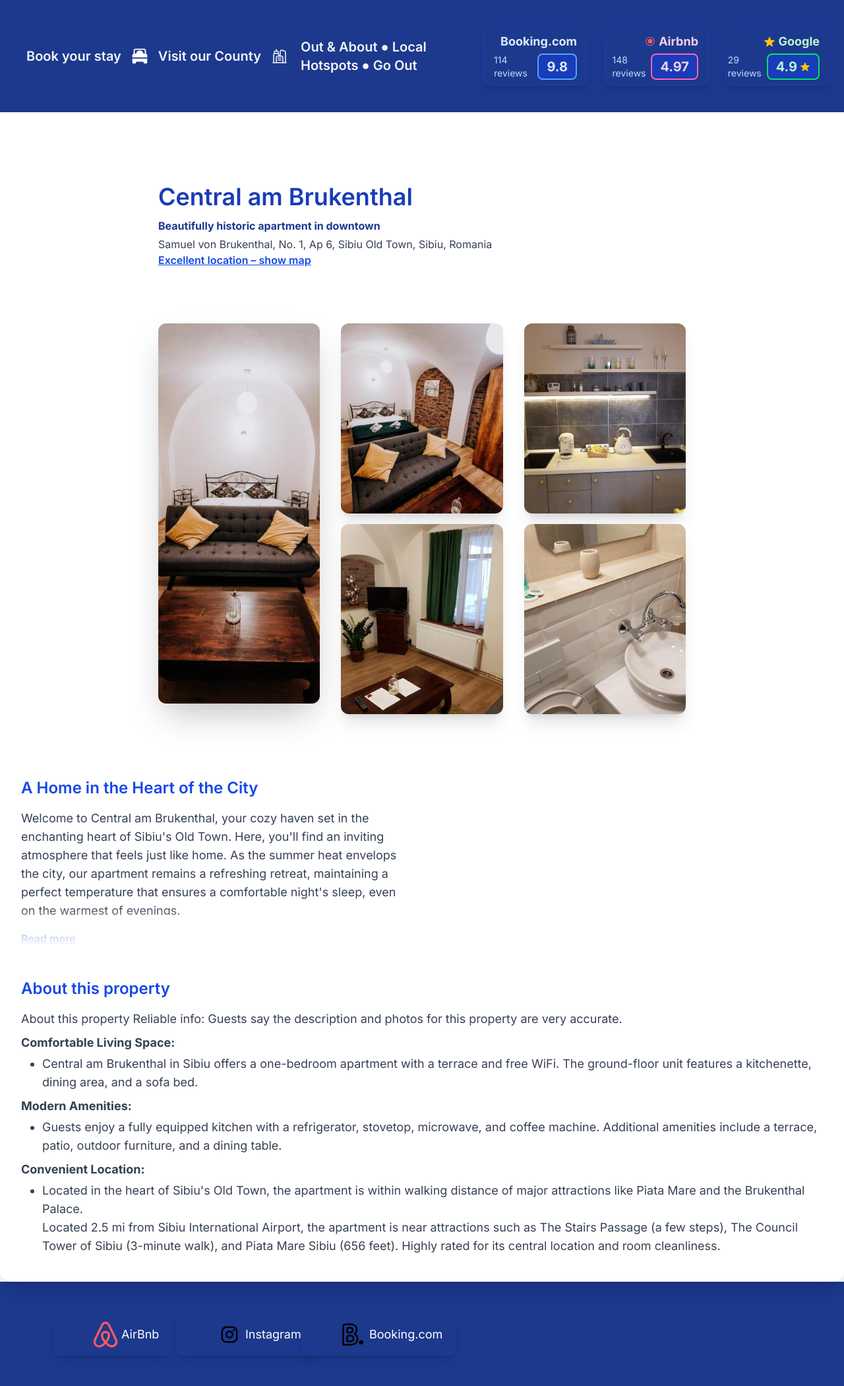
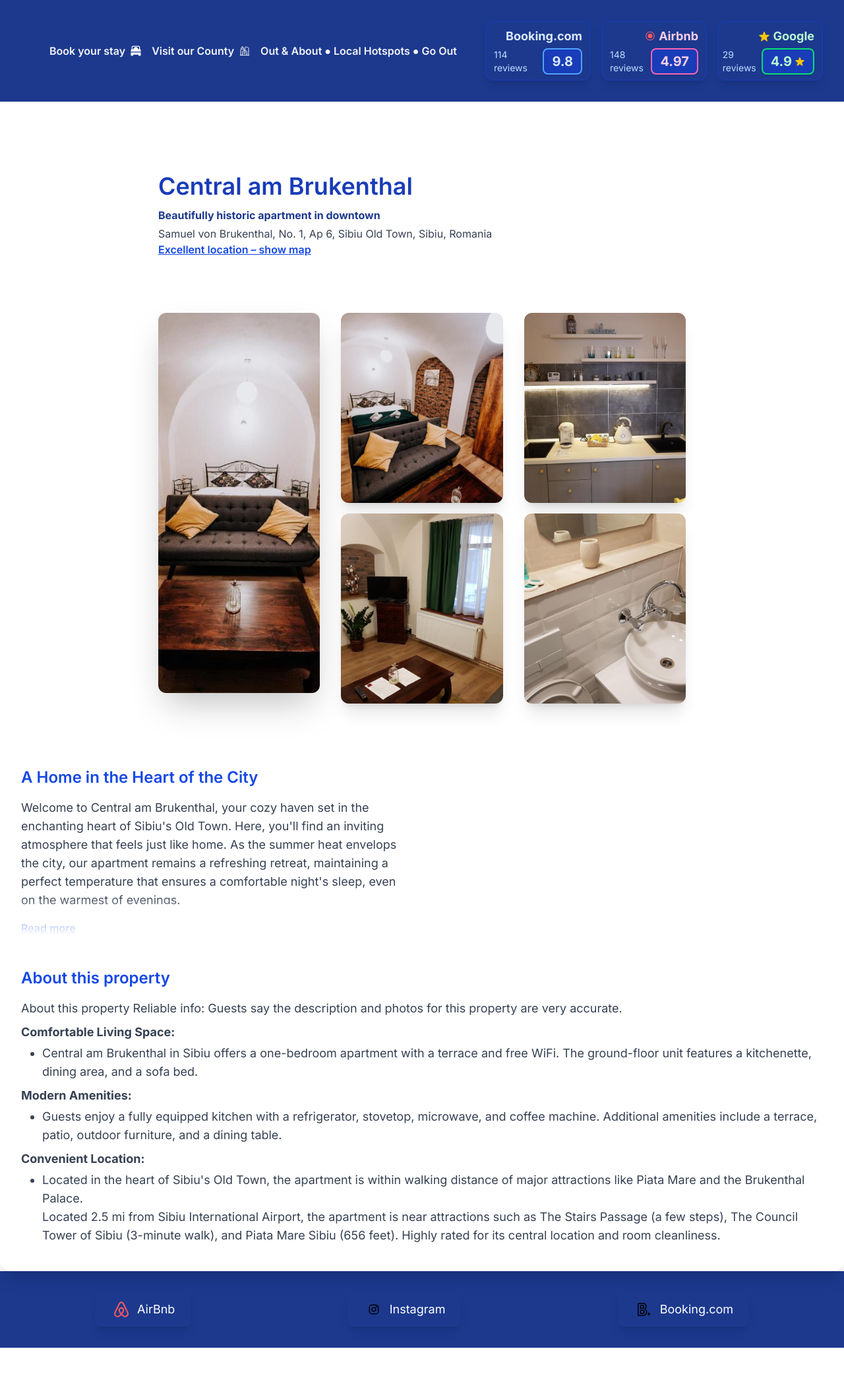
Before and after one commit to aldamacus/my-vercel-application, a Next.js app: page / in a window 1280 px wide. Shown: the whole page at 66% size. After the commit the page ends 2042 px from the top, so only its background shows below. Built offline with nearby package versions, Linux system fonts and the light colour scheme.

Commit message:
Make 'Book Your Stay' page container match width of other pages (w-full max-w-7xl mx-auto)

```diff
--- a/src/components/footer.tsx
+++ b/src/components/footer.tsx
@@ -2,57 +2,56 @@
 
 export default function Footer({ font = "" }: { font?: string }) {
   return (
-    <footer className={`py-12 bg-blue-900 columns-4 text-gray-100 ${font}`}>
-      <div className="gap-10 items-start z-5 flex  justify-between px-20">
-        <div className="flex gap-10 w-full">
+    <footer className={`py-8 bg-blue-900 text-gray-100 ${font}`}>
+      <div className="flex flex-col md:flex-row gap-6 md:gap-10 items-center md:items-start justify-center md:justify-between px-4 md:px-20 w-full max-w-6xl mx-auto">
+        {/* Airbnb */}
         <a
           href="https://www.airbnb.com/rooms/29024999?guests=1&adults=1&s=67&unique_share_id=8d98beea-95de-435b-932e-fe4ffcec89ad"
           target="_blank"
           rel="noopener noreferrer"
-            className="flex items-center gap-1 px-15 py-3 bg-blue-900 text-white  rounded-lg shadow-lg hover:bg-red-300 transition-all duration-200 text-lg"
+          className="flex items-center gap-2 px-6 py-3 bg-blue-900 text-white rounded-lg shadow-lg hover:bg-red-300 transition-all duration-200 text-base md:text-lg w-full md:w-auto justify-center md:justify-start"
         >
           <Image
             src="/airbnb-color-svgrepo-com.svg"
             alt="Airbnb"
-              width={40}
-              height={30}
+            width={32}
+            height={24}
+            className="w-8 h-6"
           />
-            AirBnb
+          <span className="sr-only md:not-sr-only">AirBnb</span>
         </a>
-        </div>
-        <div className="flex gap-10 w-full">
+        {/* Instagram */}
         <a
           href="https://instagram.com/central_am_brukenthal"
           target="_blank"
           rel="noopener noreferrer"
-            className="flex items-center gap-1 px-15 py-3 bg-blue-900 text-white  rounded-lg shadow-lg hover:bg-pink-600 transition-all duration-200 text-lg"
+          className="flex items-center gap-2 px-6 py-3 bg-blue-900 text-white rounded-lg shadow-lg hover:bg-pink-600 transition-all duration-200 text-base md:text-lg w-full md:w-auto justify-center md:justify-start"
         >
           <Image
             src="/instagram-svgrepo-com.svg"
             alt="Instagram"
-              width={40}
+            width={32}
             height={24}
+            className="w-8 h-6"
           />
-            Instagram
+          <span className="sr-only md:not-sr-only">Instagram</span>
         </a>
-        </div>
-
-        <div className="flex gap-10 w-full">
+        {/* Booking.com */}
         <a
           href="https://www.booking.com/Share-HyJ79e"
           target="_blank"
           rel="noopener noreferrer"
-            className="flex items-center gap-1 px-15 py-3 bg-blue-900 text-white rounded-lg shadow-lg hover:bg-blue-600 transition-all duration-200 text-lg"
+          className="flex items-center gap-2 px-6 py-3 bg-blue-900 text-white rounded-lg shadow-lg hover:bg-blue-600 transition-all duration-200 text-base md:text-lg w-full md:w-auto justify-center md:justify-start"
         >
           <Image
             src="/booking-svgrepo-com.svg"
-              alt="Instagram"
-              width={40}
+            alt="Booking.com"
+            width={32}
             height={24}
+            className="w-8 h-6"
           />
-            Booking.com
+          <span className="sr-only md:not-sr-only">Booking.com</span>
         </a>
-        </div>
       </div>
     </footer>
   );
--- a/src/components/header.tsx
+++ b/src/components/header.tsx
@@ -6,86 +6,92 @@
   const pathname = usePathname();
 
   return (
-    <header
-      className={`py-10 px-5 bg-blue-900 text-gray-100 flex flex-row justify-between items-center ${font}`}
-    >
-      <div className="flex items-center gap-4 pl-5 columns-4 rounded-lg shadow-lg">
+    <header className={`bg-blue-900 text-gray-100 ${font} w-full`}>
+      <div className="flex flex-col md:flex-row md:justify-between md:items-center px-4 md:px-8 py-4 md:py-8 gap-4 md:gap-0 w-full max-w-7xl mx-auto">
+        {/* Left: Home link */}
+        <div className="flex items-center gap-4">
           {pathname !== "/" && (
             <Link
               href="/"
-            className="text-xl font-semibold hover:text-yellow-400 transition-colors  pr-5"
+              className="text-sm md:text-base font-semibold hover:text-yellow-400 transition-colors pr-2 md:pr-5"
             >
               {"< "} Home
             </Link>
           )}
         </div>
-      <div className="flex flex-col pr-5 gap-4  justify-between items-start columns-4">
+        {/* Center: Main navigation */}
+        <div className="flex flex-col md:flex-row md:items-center gap-1 md:gap-4 flex-1 justify-center">
           {pathname == "/" && (
-          <div className="flex items-center gap-4 ">
+            <>
               <Link
                 href="/book-your-stay"
-              className={`flex items-center gap-2 text-xl  font-semibold transition-colors hover:text-yellow-400 text-gray-100 ${font}`}
+                className="flex items-center gap-2 text-xs md:text-base font-semibold transition-colors hover:text-yellow-400 text-gray-100"
               >
-              Book your stay
+                <span>Book your stay</span>
+                <img
+                  src="/beds-bedroom-svgrepo-com.svg"
+                  width={16}
+                  height={16}
+                  className="hidden md:inline"
+                />
               </Link>
-            <img src="/beds-bedroom-svgrepo-com.svg" width={24} height={24} />
-
               <Link
                 href="/county"
-              className=" text-xl font-semibold hover:text-yellow-400 transition-colors"
+                className="flex items-center gap-2 text-xs md:text-base font-semibold hover:text-yellow-400 transition-colors"
               >
-              Visit our County
+                <span>Visit our County</span>
+                <img
+                  src="/city-svgrepo-com.svg"
+                  width={16}
+                  height={16}
+                  className="hidden md:inline"
+                />
               </Link>
-            <img src="/city-svgrepo-com.svg" width={24} height={24} />
-          </div>
-        )}
-      </div>
-
-      {/* Centered navigation */}
-      <div className="flex-1 flex justify-center">
-        <nav className="flex gap-8 items-center">
-          {pathname == "/" && (
               <Link
                 href="/in-the-area"
-              className="hover:text-yellow-400 text-xl font-semibold transition-colors"
+                className="hover:text-yellow-400 text-xs md:text-base font-semibold transition-colors"
               >
                 Out & About ● Local Hotspots ● Go Out
               </Link>
+            </>
           )}
-        </nav>
         </div>
-
-      {/* Booking & Airbnb review scores */}
-      <div className="flex flex-row gap-6 items-center ml-auto">
-        {/* Booking.com style */}
+        {/* Right: Review scores */}
+        <div className="flex flex-row gap-1 md:gap-4 items-center justify-center md:ml-auto w-full md:w-auto">
+          {/* Booking.com */}
           <a
             href="https://www.booking.com/Share-HyJ79e"
             target="_blank"
             rel="noopener noreferrer"
-          className="flex flex-col items-end bg-blue-900/90 rounded-xl px-4 py-2 shadow-lg border border-blue-800 hover:scale-105 transition-transform duration-200 w-40"
+            className="flex flex-col items-end bg-blue-900/90 rounded-xl px-3 py-2 shadow-lg border border-blue-800 hover:scale-105 transition-transform duration-200 w-32 md:w-40 min-w-[7rem]"
           >
-          <span className="text-blue-100 font-bold text-lg">Booking.com</span>
-          <div className="flex items-center gap-2 mt-1">
-            <span className="text-blue-200 text-sm">114 reviews</span>
-            <span className="bg-blue-800 text-blue-100 font-bold text-xl px-3 py-1 rounded-lg shadow border-2 border-blue-400">
+            <span className="text-blue-100 font-bold text-base md:text-lg">
+              Booking.com
+            </span>
+            <div className="flex items-center gap-1 md:gap-2 mt-1">
+              <span className="text-blue-200 text-xs md:text-sm">
+                114 reviews
+              </span>
+              <span className="bg-blue-800 text-blue-100 font-bold text-base md:text-xl px-2 md:px-3 py-1 rounded-lg shadow border-2 border-blue-400">
                 9.8
               </span>
             </div>
           </a>
-        {/* Airbnb style */}
+          {/* Airbnb */}
           <a
             href="https://www.airbnb.com/rooms/29024999?guests=1&adults=1&s=67&unique_share_id=8d98beea-95de-435b-932e-fe4ffcec89ad"
             target="_blank"
             rel="noopener noreferrer"
-          className="flex flex-col items-end bg-blue-900/90 rounded-xl px-4 py-2 shadow-lg border border-blue-800 hover:scale-105 transition-transform duration-200 w-40"
+            className="flex flex-col items-end bg-blue-900/90 rounded-xl px-3 py-2 shadow-lg border border-blue-800 hover:scale-105 transition-transform duration-200 w-32 md:w-40 min-w-[7rem]"
           >
-          <span className="flex items-center gap-1 text-pink-200 font-bold text-lg">
+            <span className="flex items-center gap-1 text-pink-200 font-bold text-base md:text-lg">
               <svg
                 width="18"
                 height="18"
                 viewBox="0 0 32 32"
                 fill="none"
                 xmlns="http://www.w3.org/2000/svg"
+                className="hidden md:inline"
               >
                 <path
                   d="M16 3C9.37258 3 4 8.37258 4 15C4 21.6274 9.37258 27 16 27C22.6274 27 28 21.6274 28 15C28 8.37258 22.6274 3 16 3ZM16 25C10.4772 25 6 20.5228 6 15C6 9.47715 10.4772 5 16 5C21.5228 5 26 9.47715 26 15C26 20.5228 21.5228 25 16 25Z"
@@ -95,42 +101,46 @@
               </svg>
               Airbnb
             </span>
-          <div className="flex items-center gap-2 mt-1">
-            <span className="text-blue-200 text-sm">148 reviews</span>
-            <span className="bg-blue-800 text-pink-200 font-bold text-xl px-3 py-1 rounded-lg shadow border-2 border-pink-400">
+            <div className="flex items-center gap-1 md:gap-2 mt-1">
+              <span className="text-blue-200 text-xs md:text-sm">
+                148 reviews
+              </span>
+              <span className="bg-blue-800 text-pink-200 font-bold text-base md:text-xl px-2 md:px-3 py-1 rounded-lg shadow border-2 border-pink-400">
                 4.97
               </span>
             </div>
           </a>
-        {/* Google style */}
+          {/* Google */}
           <a
             href="https://maps.app.goo.gl/3oA96HLrR2Jk7suf8"
             target="_blank"
             rel="noopener noreferrer"
-          className="flex flex-col items-end bg-blue-900/90 rounded-xl px-4 py-2 shadow-lg border border-blue-800 hover:scale-105 transition-transform duration-200 w-40"
+            className="flex flex-col items-end bg-blue-900/90 rounded-xl px-3 py-2 shadow-lg border border-blue-800 hover:scale-105 transition-transform duration-200 w-32 md:w-40 min-w-[7rem]"
           >
-          <span className="flex items-center gap-1 text-green-200 font-bold text-lg">
+            <span className="flex items-center gap-1 text-green-200 font-bold text-base md:text-lg">
               <svg
                 width="18"
                 height="18"
                 viewBox="0 0 20 20"
                 fill="currentColor"
-              className="text-yellow-400"
+                className="hidden md:inline text-yellow-400"
               >
                 <path d="M9.049 2.927c.3-.921 1.603-.921 1.902 0l1.286 3.967a1 1 0 00.95.69h4.178c.969 0 1.371 1.24.588 1.81l-3.385 2.46a1 1 0 00-.364 1.118l1.287 3.966c.3.922-.755 1.688-1.54 1.118l-3.385-2.46a1 1 0 00-1.175 0l-3.385 2.46c-.784.57-1.838-.196-1.539-1.118l1.287-3.966a1 1 0 00-.364-1.118l-3.385-2.46c-.783-.57-.38-1.81.588-1.81h4.178a1 1 0 00.95-.69l1.286-3.967z" />
               </svg>
               Google
             </span>
-          <div className="flex items-center gap-2 mt-1">
-            <span className="text-blue-200 text-sm">29 reviews</span>
-            <span className="bg-blue-800 text-green-200 font-bold text-xl px-3 py-1 rounded-lg shadow border-2 border-green-400 flex items-center gap-1">
+            <div className="flex items-center gap-1 md:gap-2 mt-1">
+              <span className="text-blue-200 text-xs md:text-sm">
+                29 reviews
+              </span>
+              <span className="bg-blue-800 text-green-200 font-bold text-base md:text-xl px-2 md:px-3 py-1 rounded-lg shadow border-2 border-green-400 flex items-center gap-1">
                 4.9
                 <svg
                   width="16"
                   height="16"
                   viewBox="0 0 20 20"
                   fill="currentColor"
-                className="text-yellow-400"
+                  className="hidden md:inline text-yellow-400"
                 >
                   <path d="M9.049 2.927c.3-.921 1.603-.921 1.902 0l1.286 3.967a1 1 0 00.95.69h4.178c.969 0 1.371 1.24.588 1.81l-3.385 2.46a1 1 0 00-.364 1.118l1.287 3.966c.3.922-.755 1.688-1.54 1.118l-3.385-2.46a1 1 0 00-1.175 0l-3.385 2.46c-.784.57-1.838-.196-1.539-1.118l1.287-3.966a1 1 0 00-.364-1.118l-3.385-2.46c-.783-.57-.38-1.81.588-1.81h4.178a1 1 0 00.95-.69l1.286-3.967z" />
                 </svg>
@@ -138,6 +148,7 @@
             </div>
           </a>
         </div>
+      </div>
     </header>
   );
 }
```
Also changed, not shown: src/app/book-your-stay/page.tsx (+12 -9 lines). Lines whose indentation alone changed are shown as unchanged.
